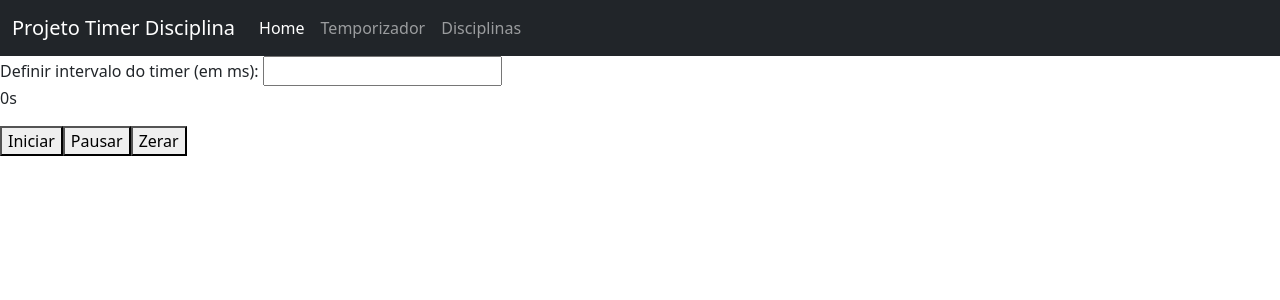
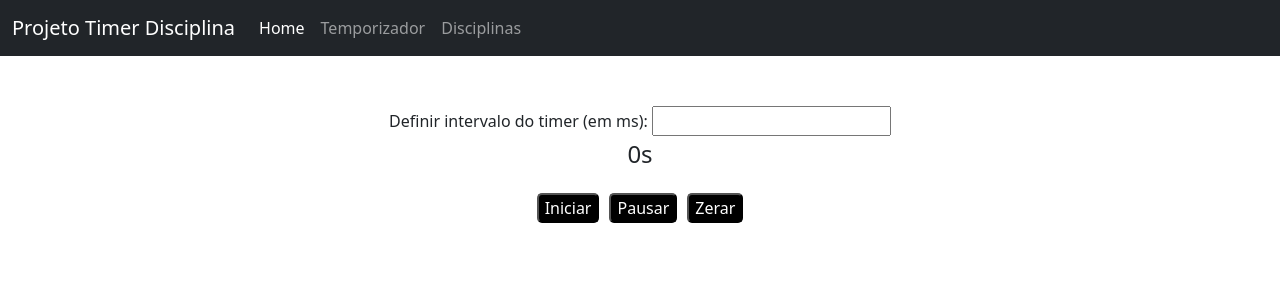
Before and after one commit to isabeela/timer-disciplina-angular, an Angular app: page /tempo in a window 1280 px wide. Shown: the top 300 px of the page. Built offline with nearby package versions, Linux system fonts and the light colour scheme.

Commit message:
1 file modified

```diff
--- a/src/app/tempo/tempo.component.css
+++ b/src/app/tempo/tempo.component.css
@@ -0,0 +1,16 @@
+div {
+  text-align: center;
+  margin: 50px 0;
+}
+
+p {
+  font-size: 1.5rem;
+}
+
+button {
+  margin: 5px;
+  color: #fff;
+  background-color: #000;
+  font-size: 1rem;
+  border-radius: 5px;
+}
```
